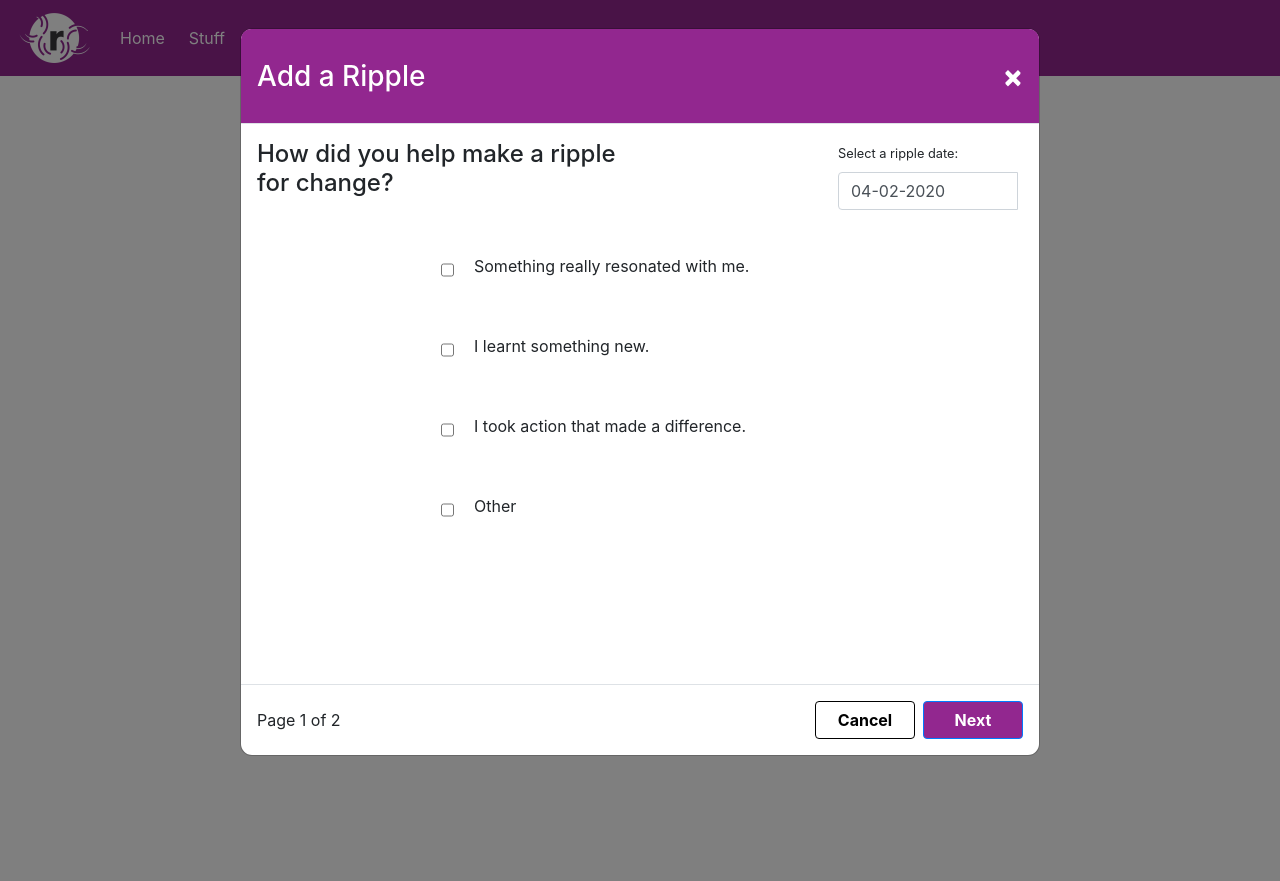
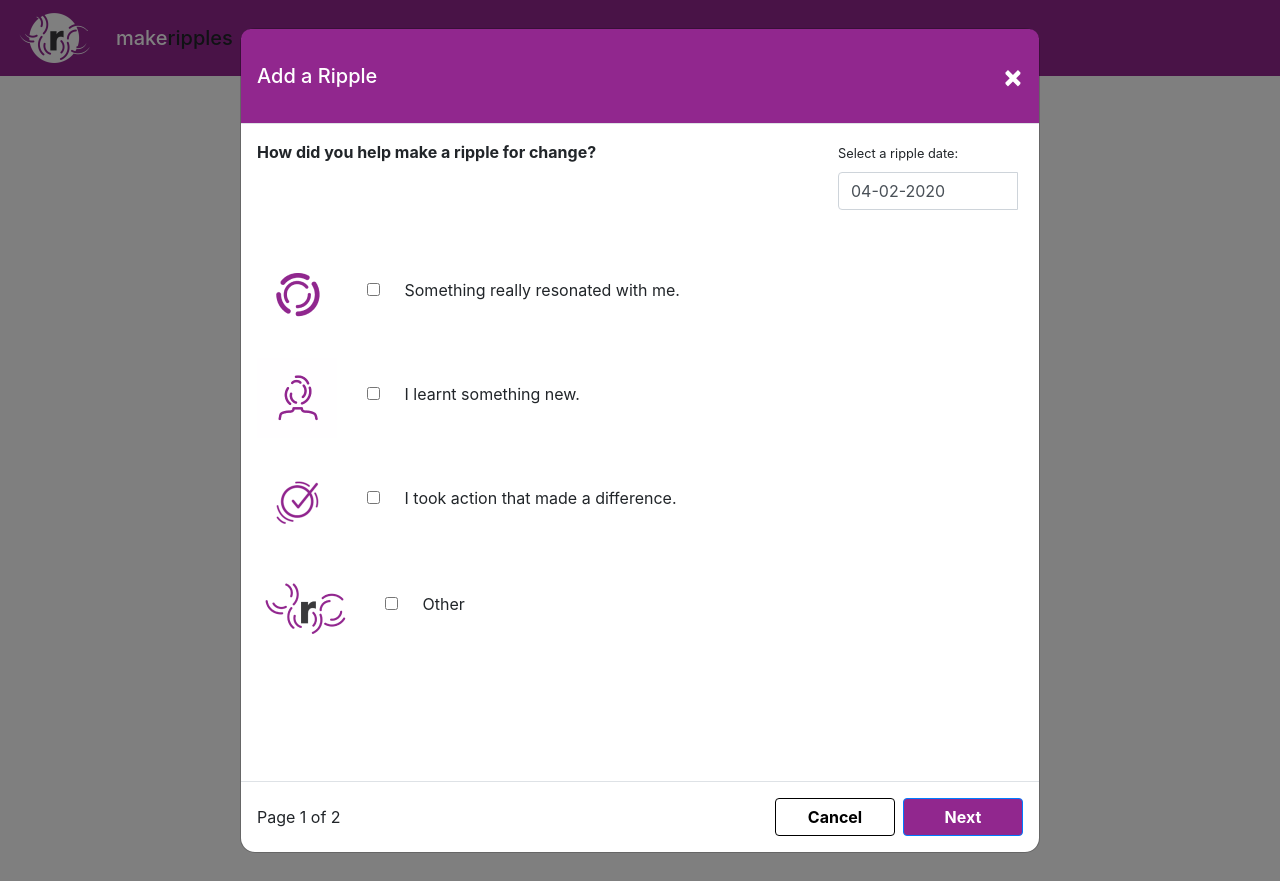
Before and after one commit to oosacker/MakeRipples, a Flask app: page /form2 in a window 1280 px wide. Run offline with Flask 2, Linux system fonts and the light colour scheme; some libraries are stand-ins or nearby versions.

Commit message:
correcting the layout

```diff
--- a/static/navbar.css
+++ b/static/navbar.css
@@ -125,6 +125,15 @@
   background-color: #ffffff;
 }
 
-/*.nav-logo{*/
-/*  width: 20%;*/
-/*}*/
+.nav-company-name{
+  margin: 0;
+  padding:8px;
+}
+
+.nav-company-name .nav-w1{
+  color: white;
+}
+
+.nav-company-name .nav-w2{
+  color: black;
+}
--- a/templates/form2.html
+++ b/templates/form2.html
@@ -1,18 +1,13 @@
 {% extends 'template.html' %}
 
 {% block head %}
-    <title>Second Form Modal</title>
+    <title>Check-in</title>
+    <link href="https://cdnjs.cloudflare.com/ajax/libs/bootstrap-datepicker/1.3.0/css/datepicker.css" rel="stylesheet"
+          type="text/css"/>
+{% endblock %}
 
 
-
-
-
-{% endblock %}
-
 {% block body %}
-
-
-
 
     {# NEW DIALOG BOX!!!!! #}
     <div class="modal fade" tabindex="-1" role="dialog" id="first_form">
@@ -20,7 +15,7 @@
             <div class="modal-content">
 
                 <div class="modal-header">
-                    <h3 class="modal-title my-auto">Add a Ripple</h3>
+                    <h5 class="modal-title my-auto">Add a Ripple</h5>
                     <button type="button" class="close my-auto" data-dismiss="modal" aria-label="Close">
                         <span aria-hidden="true">&times;</span>
                     </button>
@@ -31,11 +26,10 @@
                     <div class="row">
 
                         <div class="col-lg-6">
-                            <h4>How did you help make a ripple for change?</h4>
+                            <p><strong>How did you help make a ripple for change?</strong></p>
                         </div>
 
 
-{#                        <div class="col-lg-6 ml-auto">#}
                         <div class="ml-auto">
 
                             <label for="datepicker"><small>Select a ripple date:</small></label>
@@ -45,52 +39,64 @@
                             </div>
 
                         </div>
-
-
-
                     </div>
 
                     <br>
 
-                    <div class="row">
 
-                        <div class="col-lg-3">
-                            {# images go here #}
+                    <div class="row align-items-center">
+                        <div class="col-lg-auto">
+                            <img src="{{ url_for('static', filename='img-1.png') }}">
                         </div>
-
-                        <div class="col-lg-6">
-
-                            <div class="row">
+                        <div class="col-lg-auto">
                             <input type="checkbox" id="resonate" value="resonate">
                             <label for="resonate">Something really resonated with me.</label>
                         </div>
+                    </div>
 
-                            <br><br>
+                    <br>
 
-                            <div class="row">
+                    <div class="row align-items-center">
+                        <div class="col-lg-auto">
+                            <img src="{{ url_for('static', filename='img-2.png') }}" class="nav-logo">
+                        </div>
+                        <div class="col-lg-auto">
                             <input type="checkbox" id="learning" value="learning">
                             <label for="learning">I learnt something new.</label>
                         </div>
+                    </div>
 
-                            <br><br>
+                    <br>
 
-                            <div class="row">
+                    <div class="row align-items-center">
+                        <div class="col-lg-auto">
+                            <img src="{{ url_for('static', filename='img-3.png') }}" class="nav-logo">
+                        </div>
+                        <div class="col-lg-auto">
                             <input type="checkbox" id="action" value="action">
                             <label for="action">I took action that made a difference.</label>
                         </div>
+                    </div>
 
-                            <br><br>
+                    <br>
+
+                    <div class="row align-items-center">
+                        <div class="col-lg-auto">
+                            <img src="{{ url_for('static', filename='img-4.png') }}" class="nav-logo">
+                        </div>
+                        <div class="col-lg-auto">
+                            <input type="checkbox" id="other" value="other">
+                            <label for="other">Other</label>
+                        </div>
+                    </div>
 
                     <div class="row">
-                                <input type="checkbox" id="other" value="other">
-                                <label for="other">Other</label>
-
                         <div class="form-group" id="what_ripple">
-                                    <label for="other_text" class="ml-auto"><small>What other type of ripple did you make?</small></label>
-                                    <input type="text" class="ml-auto" id="other_text" size="35" placeholder="Enter a short description here">
+                            <label for="other_text"><small>What other type of ripple did you make?</small></label>
+                            <input type="text" id="other_text" size="35" placeholder="Enter a short description here">
+                        </div>
                     </div>
 
-                            </div>
 
                     <br>
 
@@ -98,9 +104,6 @@
                         <p id="warning">You must select at least one category</p>
                     </div>
 
-
-                        </div>
-                    </div>
 
                 </div>
 
@@ -142,11 +145,13 @@
                         <div class="col-3">
                             <div class="form-check-inline">
                                 <label class="form-check-label" for="radio_1">Yes</label>
-                                <input class="form-check-input" type="radio" name="personal_radio" id="radio_1" value="yes" required>
+                                <input class="form-check-input" type="radio" name="personal_radio" id="radio_1"
+                                       value="yes" required>
                             </div>
                             <div class="form-check-inline">
                                 <label class="form-check-label" for="radio_2">No</label>
-                                <input class="form-check-input" type="radio" name="personal_radio" id="radio_2" value="no" required>
+                                <input class="form-check-input" type="radio" name="personal_radio" id="radio_2"
+                                       value="no" required>
                             </div>
                         </div>
 
@@ -161,11 +166,11 @@
                 </div>
 
 
-
                 <div class="modal-footer">
                     <p class="mr-auto">Page 2 of 2</p>
                     <button type="button" class="btn btn-secondary" id="resonate_back_btn" name="back_btn">Back</button>
-                    <button type="button" class="btn btn-primary" id="resonate_add_btn" name="submit_btn">Add Ripple</button>
+                    <button type="button" class="btn btn-primary" id="resonate_add_btn" name="submit_btn">Add Ripple
+                    </button>
                 </div>
 
             </div>
@@ -185,7 +190,7 @@
             <div class="modal-content">
 
                 <div class="modal-header">
-                    <h3 class="modal-title my-auto">Add a Ripple</h3>
+                    <h5 class="modal-title my-auto">Add a Ripple</h5>
                     <button type="button" class="close my-auto" data-dismiss="modal" aria-label="Close">
                         <span aria-hidden="true">&times;</span>
                     </button>
@@ -202,11 +207,13 @@
                         <div class="col-3">
                             <div class="form-check-inline">
                                 <label class="form-check-label" for="radio_1">Yes</label>
-                                <input class="form-check-input" type="radio" name="applied_radio" id="radio_1" value="yes" required>
+                                <input class="form-check-input" type="radio" name="applied_radio" id="radio_1"
+                                       value="yes" required>
                             </div>
                             <div class="form-check-inline">
                                 <label class="form-check-label" for="radio_2">No</label>
-                                <input class="form-check-input" type="radio" name="applied_radio" id="radio_2" value="no" required>
+                                <input class="form-check-input" type="radio" name="applied_radio" id="radio_2"
+                                       value="no" required>
                             </div>
                         </div>
 
@@ -224,11 +231,13 @@
                         <div class="col-3">
                             <div class="form-check-inline">
                                 <label class="form-check-label" for="radio_1">Yes</label>
-                                <input class="form-check-input" type="radio" name="perspective_radio" id="radio_1" value="yes" required>
+                                <input class="form-check-input" type="radio" name="perspective_radio" id="radio_1"
+                                       value="yes" required>
                             </div>
                             <div class="form-check-inline">
                                 <label class="form-check-label" for="radio_2">No</label>
-                                <input class="form-check-input" type="radio" name="perspective_radio" id="radio_2" value="no" required>
+                                <input class="form-check-input" type="radio" name="perspective_radio" id="radio_2"
+                                       value="no" required>
                             </div>
                         </div>
 
@@ -244,11 +253,12 @@
                 </div>
 
 
-
                 <div class="modal-footer">
                     <p class="mr-auto">Page 2 of 2</p>
                     <button type="button" class="btn btn-secondary" id="resonate_back_btn" name="back_btn">Back</button>
-                    <button type="button" class="btn btn-primary" id="resonate_add_ripple_btn" name="submit_btn">Add Ripple</button>
+                    <button type="button" class="btn btn-primary" id="resonate_add_ripple_btn" name="submit_btn">Add
+                        Ripple
+                    </button>
                 </div>
 
             </div>
@@ -265,7 +275,7 @@
             <div class="modal-content">
 
                 <div class="modal-header">
-                    <h3 class="modal-title my-auto">Add a Ripple</h3>
+                    <h5 class="modal-title my-auto">Add a Ripple</h5>
                     <button type="button" class="close my-auto" data-dismiss="modal" aria-label="Close">
                         <span aria-hidden="true">&times;</span>
                     </button>
@@ -282,11 +292,13 @@
                         <div class="col-3">
                             <div class="form-check-inline">
                                 <label class="form-check-label" for="radio_1">Yes</label>
-                                <input class="form-check-input" type="radio" name="community_radio" id="radio_1" value="yes" required>
+                                <input class="form-check-input" type="radio" name="community_radio" id="radio_1"
+                                       value="yes" required>
                             </div>
                             <div class="form-check-inline">
                                 <label class="form-check-label" for="radio_2">No</label>
-                                <input class="form-check-input" type="radio" name="community_radio" id="radio_2" value="no" required>
+                                <input class="form-check-input" type="radio" name="community_radio" id="radio_2"
+                                       value="no" required>
                             </div>
                         </div>
 
@@ -304,11 +316,13 @@
                         <div class="col-3">
                             <div class="form-check-inline">
                                 <label class="form-check-label" for="radio_1">Yes</label>
-                                <input class="form-check-input" type="radio" name="national_radio" id="radio_1" value="yes" required>
+                                <input class="form-check-input" type="radio" name="national_radio" id="radio_1"
+                                       value="yes" required>
                             </div>
                             <div class="form-check-inline">
                                 <label class="form-check-label" for="radio_2">No</label>
-                                <input class="form-check-input" type="radio" name="national_radio" id="radio_2" value="no" required>
+                                <input class="form-check-input" type="radio" name="national_radio" id="radio_2"
+                                       value="no" required>
                             </div>
                         </div>
 
@@ -324,11 +338,12 @@
                 </div>
 
 
-
                 <div class="modal-footer">
                     <p class="mr-auto">Page 2 of 2</p>
                     <button type="button" class="btn btn-secondary" id="resonate_back_btn" name="back_btn">Back</button>
-                    <button type="button" class="btn btn-primary" id="resonate_add_ripple_btn" name="submit_btn">Add Ripple</button>
+                    <button type="button" class="btn btn-primary" id="resonate_add_ripple_btn" name="submit_btn">Add
+                        Ripple
+                    </button>
                 </div>
 
             </div>
@@ -344,7 +359,7 @@
             <div class="modal-content">
 
                 <div class="modal-header">
-                    <h3 class="modal-title my-auto">Add a Ripple</h3>
+                    <h5 class="modal-title my-auto">Add a Ripple</h5>
                     <button type="button" class="close my-auto" data-dismiss="modal" aria-label="Close">
                         <span aria-hidden="true">&times;</span>
                     </button>
@@ -352,13 +367,16 @@
 
                 <div class="modal-body">
                     <p><strong>Share how you helped make a ripple for change by telling your story below.</strong></p>
-                    <textarea class="form-control" id="other_text_input" name="other_text_input" rows="10" required></textarea>
+                    <textarea class="form-control" id="other_text_input" name="other_text_input" rows="10"
+                              required></textarea>
                 </div>
 
                 <div class="modal-footer">
                     <p class="mr-auto">Page 2 of 2</p>
                     <button type="button" class="btn btn-secondary" id="other_back_btn" name="back_btn">Back</button>
-                    <button type="button" class="btn btn-primary" id="other_add_ripple_btn" name="submit_btn">Add Ripple</button>
+                    <button type="button" class="btn btn-primary" id="other_add_ripple_btn" name="submit_btn">Add
+                        Ripple
+                    </button>
                 </div>
 
             </div>
@@ -367,96 +385,13 @@
 
 
 
-<script src={{ url_for('static', filename='rippleobject.js') }}></script>
-<script src={{ url_for('static', filename='formscript.js') }}></script>
-    <script>
-{#    #}
-        jQuery(function () {
-            {# items on form_1 #}
-            let form_1 = $("#first_form");
-            let warning_msg = $('#warning');
-            let resonate_check = $("#resonate");
-            let learning_check = $("#learning");
-            let action_check = $("#action")
-            let other_check = $("#other");
-            let next_btn = $("#next_btn");
-            let datepicker = $("#datepicker");
-            let what_ripple = $("#what_ripple");
 
-            {# items on resonate_form #}
-            let resonate_form = $("#resonate_form");
-            let resonate_radio = $("#resonate_radio");
-            let resonate_text = $("#resonate_text");
-            let resonate_back_btn = $("#resonate_back_btn");
-            let resonate_add_btn = $("#resonate_add_btn");
 
-            {# items on learn_form #}
-            let learn_form = $("#learn_form");
-            let learn_radio1 = $("#learn_radio1");
-            let learn_radio2 = $("#learn_radio2");
-            let learn_text = $("#learn_text");
-            let learn_back_btn = $("#learn_back_btn");
-            let learn_add_btn = $("#learn_add_btn");
-
-            {# items on action_form #}
-            let action_form = $("#action_form");
-            let action_radio1 = $("#action_radio1");
-            let action_radio2 = $("#action_radio2");
-            let action_text = $("#action_text");
-            let action_back_btn = $("#action_back_btn");
-            let action_add_btn = $("#action_add_btn");
-
-            {# items on other_form #}
-            let other_form = $('#other_form');
-            let other_text_input = $('#other_text_input');
-
-            {# other_form.modal(); #}
-
-            {#form_1.modal();#}
-            {##}
-            {#setup the date picker #}
-            {#datepicker.datepicker({#}
-            {#    autoclose: true,#}
-            {#    todayHighlight: true#}
-            {#).datepicker('update', new Date());#}
-            {##}
-            {#hide the warning #}
-            {#warning_msg.css('visibility', 'hidden');#}
-            {##}
-            {#hide the 'what ripple' text input #}
-            {#what_ripple.css('visibility', 'hidden');#}
-
-            {#click handler for ther 'other' checkbox #}
-            {#other_check.on('change', function () {#}
-            {#    if (other_check.prop('checked')) {#}
-            {#        what_ripple.css('visibility', 'visible');#}
-            {#    }#}
-            {#    else{#}
-            {#        what_ripple.css('visibility', 'hidden');#}
-            {#    }#}
-            {# });#}
-
-            {#button click handler for form_1 #}
-            {#    next_btn.on("click", function() {#}
-            {#        if (!(resonate_check.prop('checked') || learning_check.prop('checked') || action_check.prop('checked') || other_check.prop('checked')))#}
-            {#        {#}
-            {#            // flash warning if no checkboxes are selected#}
-            {#            warning_msg.css('color', 'red');#}
-            {#            warning_msg.css('visibility', 'visible');#}
-            {#        }#}
-            {#        else{#}
-            {#            form_1.modal("hide");#}
-            {#            resonate_form.modal();#}
-            {#        }#}
-            {#    })#}
-            {##}
-        });
-    </script>
 
     <style>
         {# set the background color of title and roudned corners #}
-        .modal-header{
-            background-color: #92278F;
+        .modal-header {
+            background-color: #91278e;
             -webkit-border-top-left-radius: 10px;
             -webkit-border-top-right-radius: 10px;
             -moz-border-radius-topleft: 10px;
@@ -465,17 +400,17 @@
             border-top-right-radius: 10px;
         }
 
-        {# needs to be larger than header or get white space!!!!! #}
-        .modal-content{
-            border-radius: 12px 12px !important;
+        {#needs to be larger than header or get white space!!!!!#}
+        .modal-content {
+            border-radius: 15px 15px !important;
         }
 
-        {# font color of modal title text #}
-        .modal-title{
+        {#font color of modal title text#}
+        .modal-title {
             color: white;
         }
 
-        {# close button of modal -- make it white and bigger #}
+        {#close button of modal -- make it white and bigger#}
         .modal-header .close {
             color: #fff;
             opacity: 1;
@@ -483,34 +418,38 @@
             margin-top: 0;
         }
 
-        .modal-footer .btn-secondary{
+        .modal-footer .btn-secondary {
             background-color: white;
             color: black;
             border: 1px solid black;
-            width: 100px;
+            width: 120px;
             font-weight: bold;
         }
 
-        .modal-footer .btn-primary{
-            background-color: #92278F;
+        .modal-footer .btn-primary {
+            background-color: #91278e;
             color: white;
-            width: 100px;
+            width: 120px;
             font-weight: bold;
         }
 
         {# datepicker stuff #}
-        label{
+        label {
             margin-left: 20px;
         }
-        #datepicker{
-            width:180px; margin: 0 20px 20px 20px;
+
+        #datepicker {
+            width: 180px;
+            margin: 0 20px 20px 20px;
         }
-        #datepicker > span:hover{
+
+        #datepicker > span:hover {
             cursor: pointer;
         }
     </style>
 
-    <link href="https://cdnjs.cloudflare.com/ajax/libs/bootstrap-datepicker/1.3.0/css/datepicker.css" rel="stylesheet" type="text/css" />
+    <script src={{ url_for('static', filename='rippleobject.js') }}></script>
+    <script src={{ url_for('static', filename='formscript.js') }}></script>
     <script src="https://cdnjs.cloudflare.com/ajax/libs/bootstrap-datepicker/1.3.0/js/bootstrap-datepicker.js"></script>
 
 {% endblock %}
--- a/templates/template.html
+++ b/templates/template.html
@@ -37,6 +37,8 @@
             <img src="{{ url_for('static', filename='logo-sm.png') }}" class="nav-logo">
         </a>
 
+       <h5 class="nav-company-name"><span class="nav-w1">make</span><span class="na-w2">ripples</span></h5>
+
         <button class="navbar-toggler"
                 type="button"
                 data-toggle="collapse"
```
Also changed, not shown: static/img-1.png (added), static/img-2.png (added), static/img-3.png (added), static/img-4.png (added). Lines whose indentation alone changed are shown as unchanged.
